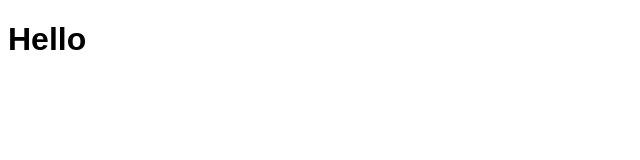
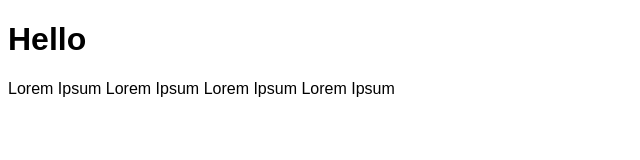
Before and after one commit to Angak-dev/exercice3, a plain HTML site: page index.html in a window 1280 px wide. Shown: the whole page, without its empty margins (0-640 px from the left). Drawn offline with Linux system fonts and the light colour scheme.

Commit message:
ajout paragraphe

```diff
--- a/index.html
+++ b/index.html
@@ -10,6 +10,7 @@
 
     <body>
         <h1>Hello</h1>
+        <p> Lorem Ipsum Lorem Ipsum Lorem Ipsum Lorem Ipsum</p>
     </body>
 
 </html>
```
